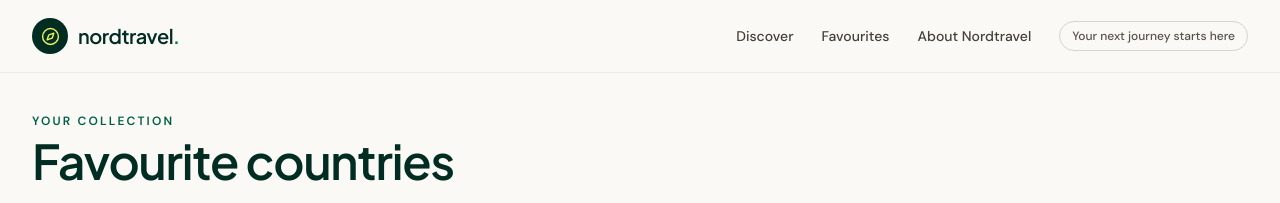
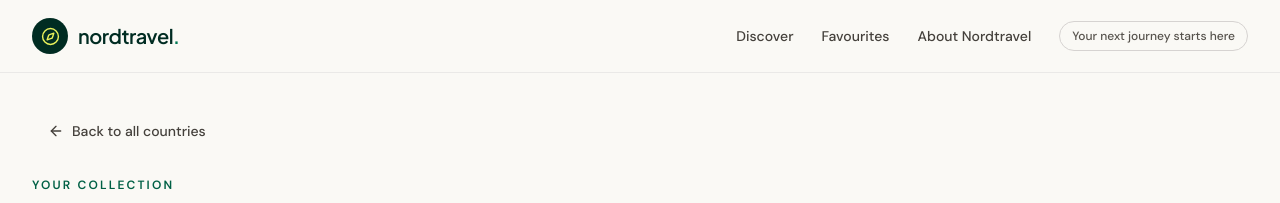
Before and after one commit to Dunderblixt/Reseapp, a Next.js app: page /favourites in a window 1280 px wide. Shown: the top 203 px of the page. Built offline with nearby package versions, Linux system fonts and the light colour scheme; no server answers; a web font is replaced by a local one.

Commit message:
back btn fav

```diff
--- a/app/favourites/page.tsx
+++ b/app/favourites/page.tsx
@@ -1,6 +1,9 @@
 import type { Metadata } from "next";
+import Link from "next/link";
+import { ArrowLeft } from "lucide-react";
 import { FavouritesView } from "@/components/favourites-view";
 import { CompareView } from "@/components/compare-view";
+import { Button } from "@/components/ui/button";
 
 export const metadata: Metadata = {
   title: "Favourite countries — Nordtravel",
@@ -20,6 +23,11 @@ export default async function FavouritesPage({
   return (
     <main className="min-h-[70vh] bg-[#faf9f5]">
       <div className="mx-auto max-w-7xl px-5 pb-16 pt-8 sm:px-8 sm:pt-10">
+        <Button asChild className="mb-7" size="sm" variant="ghost">
+          <Link href="/">
+            <ArrowLeft aria-hidden="true" size={16} /> Back to all countries
+          </Link>
+        </Button>
         <p className="mb-2 text-xs font-semibold uppercase tracking-[0.18em] text-emerald-800">
           Your collection
         </p>
```
